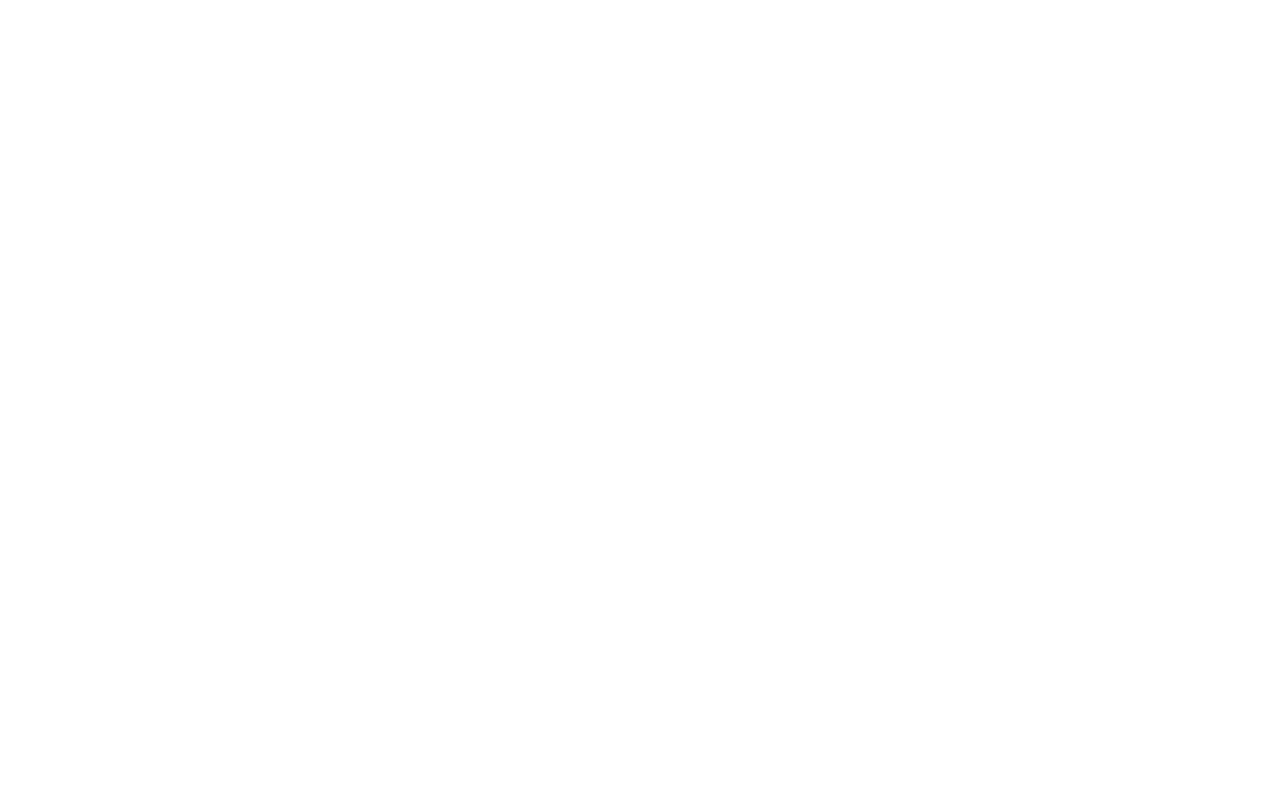
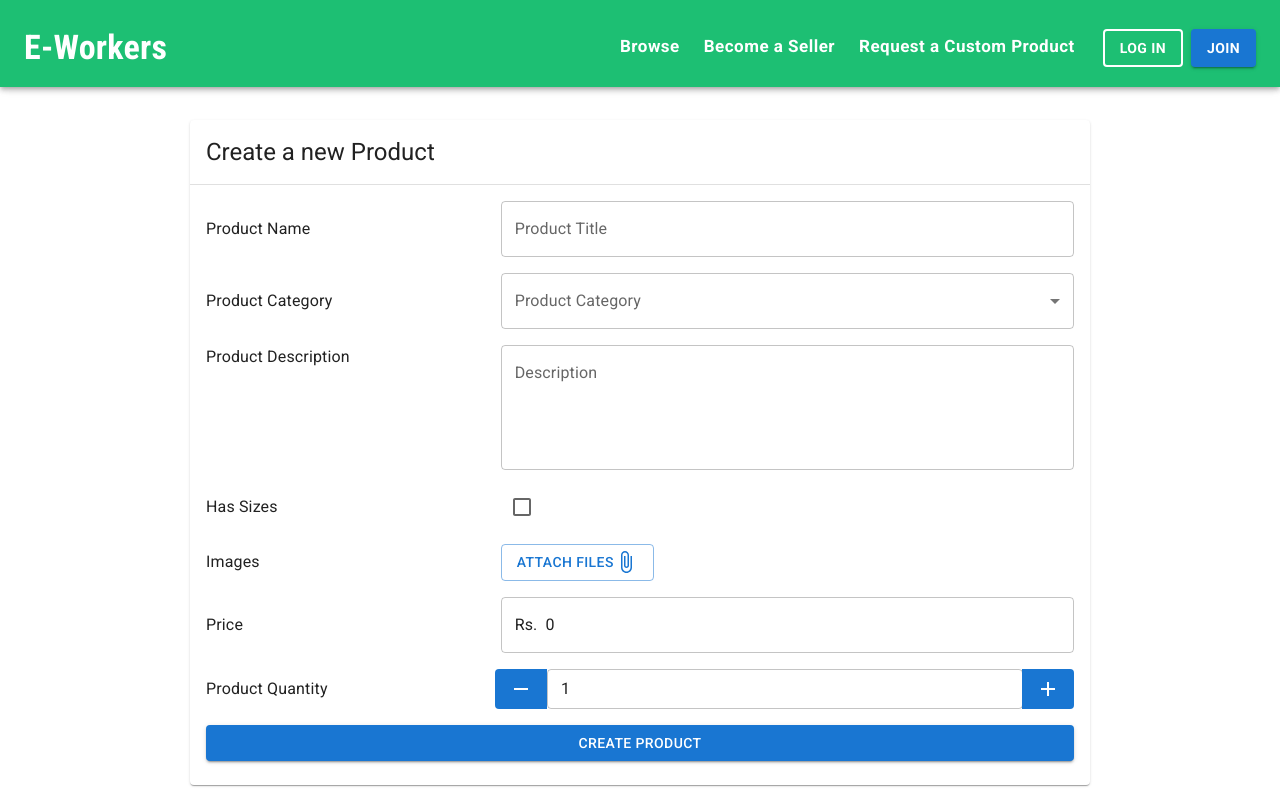
Before and after one commit to bilal42011/Ecommerce-Platform-For-Customized-Products, a React (Create React App) app: page /sellerprofile/1/products/create in a window 1280 px wide. Before the commit this address had no page. Shown: the top 800 px of the page. Built offline with nearby package versions, Linux system fonts and the light colour scheme.

Commit message:
added product management ui

```diff
--- /dev/null
+++ b/src/Components/FileChooser.js
@@ -0,0 +1,39 @@
+import AttachFile from "@mui/icons-material/AttachFile";
+import { Button, Stack, Typography } from "@mui/material";
+
+export default function FileChooser({ value, onChange, accept = "*" }) {
+  return (
+    <Stack
+      direction={"row"}
+      component="label"
+      alignItems="center"
+      htmlFor="attachments-button"
+      sx={{ position: "relative" }}
+    >
+      <Button variant="outlined" sx={{ maxWidth: "sm" }}>
+        Attach Files
+        <AttachFile />
+      </Button>
+      {value.map((e, i) => (
+        <Typography key={i} variant="caption" ml={1}>
+          {e.name},
+        </Typography>
+      ))}
+      <input
+        accept={accept}
+        id="attachments-button"
+        multiple
+        type="file"
+        style={{
+          position: "absolute",
+          top: 0,
+          left: 0,
+          width: "100%",
+          height: "100%",
+          opacity: 0,
+        }}
+        onChange={onChange}
+      />
+    </Stack>
+  );
+}
--- /dev/null
+++ b/src/Components/SellerProductForm.js
@@ -0,0 +1,162 @@
+import {
+  Button,
+  Card,
+  CardContent,
+  CardHeader,
+  Checkbox,
+  Divider,
+  FormControl,
+  Grid,
+  InputLabel,
+  MenuItem,
+  Select,
+  Stack,
+  TextField,
+  Typography,
+} from "@mui/material";
+import { useState } from "react";
+import FileChooser from "./FileChooser";
+import QuantityInput from "./QuantityInput/QuantityInput";
+
+const GridLabel = ({ children, ...props }) => {
+  return (
+    <Grid item xs={12} sm={4} {...props}>
+      <Typography>{children}</Typography>
+    </Grid>
+  );
+};
+
+export default function SellerProductForm({
+  product: propsProduct,
+  formTitle = "Create a new Product",
+}) {
+  const [product, setProduct] = useState(
+    propsProduct || {
+      title: "",
+      description: "",
+      category: "",
+      images: [],
+      sizes: [],
+      price: 0,
+      quantity: 0,
+    }
+  );
+
+  const onFormSubmit = (e) => {
+    e.preventDefault();
+    console.log(product);
+  };
+
+  const gridControlParams = {
+    item: true,
+    xs: 12,
+    sm: 8,
+  };
+
+  return (
+    <Card
+      component="form"
+      sx={{ maxWidth: "md", m: "auto" }}
+      onSubmit={onFormSubmit}
+    >
+      <CardHeader title={formTitle} />
+      <Divider />
+      <CardContent component={Grid} container spacing={2} alignItems="center">
+        <GridLabel>Product Name</GridLabel>
+
+        <Grid {...gridControlParams}>
+          <TextField
+            fullWidth
+            label="Product Title"
+            value={product.title}
+            onChange={(e) => setProduct({ ...product, title: e.target.value })}
+          />
+        </Grid>
+        <GridLabel>Product Category</GridLabel>
+        <Grid {...gridControlParams}>
+          <FormControl sx={{ flex: 2 }} fullWidth>
+            <InputLabel id="city-chooser-label">Product Category</InputLabel>
+            <Select
+              labelId="city-chooser-label"
+              id="city-chooser"
+              value={product.category}
+              label="Choose Category"
+              onChange={(e) =>
+                setProduct({ ...product, category: e.target.value })
+              }
+              fullWidth
+            >
+              <MenuItem value={"Wood Works"}>Wood Works</MenuItem>
+              <MenuItem value={"Iron Works"}>Iron Works</MenuItem>
+              <MenuItem value={"Grocerry"}>Grocerry</MenuItem>
+            </Select>
+          </FormControl>
+        </Grid>
+        <GridLabel sx={{ alignSelf: "flex-start" }}>
+          Product Description
+        </GridLabel>
+        <Grid {...gridControlParams}>
+          <TextField
+            fullWidth
+            label="Description"
+            multiline
+            rows={4}
+            value={product.description}
+            onChange={(e) =>
+              setProduct({ ...product, description: e.target.value })
+            }
+          />
+        </Grid>
+        <GridLabel>Has Sizes</GridLabel>
+        <Grid {...gridControlParams}>
+          <Stack direction="row">
+            <Checkbox />
+          </Stack>
+        </Grid>
+
+        <GridLabel>Images</GridLabel>
+        <Grid {...gridControlParams}>
+          <FileChooser
+            value={product.images}
+            onChange={(e) =>
+              setProduct({ ...product, images: [...e.target.files] })
+            }
+            accept="image/*"
+          />
+        </Grid>
+        <GridLabel>Price</GridLabel>
+        <Grid {...gridControlParams}>
+          <TextField
+            fullWidth
+            sx={{ flex: 2 }}
+            type={"number"}
+            inputMode="numeric"
+            value={product.price}
+            onChange={(e) =>
+              setProduct({ ...product, price: e.target.value * 1 })
+            }
+            inputProps={{
+              min: 0,
+            }}
+            InputProps={{
+              startAdornment: <Typography sx={{ mr: 1 }}>Rs. </Typography>,
+            }}
+          ></TextField>
+        </Grid>
+        <Grid item xs={12}>
+          <QuantityInput
+            value={product.quantity}
+            onChange={(e) => setProduct({ ...product, quantity: e })}
+            label="Product Quantity"
+            sx={{ width: "100%" }}
+          />
+        </Grid>
+        <Grid item xs={12}>
+          <Button type="submit" fullWidth variant="contained">
+            Create Product
+          </Button>
+        </Grid>
+      </CardContent>
+    </Card>
+  );
+}
--- /dev/null
+++ b/src/Pages/CreateProduct.js
@@ -0,0 +1,10 @@
+import { Container } from "@mui/system";
+import SellerProductForm from "../Components/SellerProductForm";
+
+export default function CreateProduct() {
+  return (
+    <Container maxWidth="xl" sx={{ mt: 15 }}>
+      <SellerProductForm />
+    </Container>
+  );
+}
--- /dev/null
+++ b/src/Pages/EditProduct.js
@@ -0,0 +1,79 @@
+import { Container } from "@mui/system";
+import { useParams } from "react-router-dom";
+import SellerProductForm from "../Components/SellerProductForm";
+const products = [
+  {
+    id: 12312,
+    image:
+      "https://cdn.shopify.com/s/files/1/2980/5140/products/LoomSolar2rowDesign4PanelStand375watt_2.jpg?v=1624973202",
+    ownername: "user3385",
+    title: "Solar Panel Stand",
+    rating: 4,
+    description:
+      "The flat roof solar panel mounting system Solar triangular bracket, with innovative triangular to save cost both on installation and transportation. It is installed directly on a rooftop or pre-made concrete cement block. All kinds of panels can be installed which will save time for your project.",
+    price: 4999,
+    url: "/products/solar-panel-stand",
+    category: "",
+    images: [],
+    quantity: 0,
+  },
+  {
+    id: 23424,
+    image:
+      "https://image.made-in-china.com/202f0j00dcNiRtCWrkob/Aluminum-Alloy-Solar-Rail-Solar-Panel-Module-Stand-Bracket.jpg",
+    ownername: "user3385",
+    title: "Solar Panel Stand",
+    rating: 4,
+    description:
+      "The flat roof solar panel mounting system Solar triangular bracket, with innovative triangular to save cost both on installation and transportation. It is installed directly on a rooftop or pre-made concrete cement block. All kinds of panels can be installed which will save time for your project.",
+    price: 4999,
+    url: "/products/solar-panel-stand",
+    category: "",
+    images: [],
+    quantity: 0,
+  },
+  {
+    id: 3542,
+    image:
+      "https://5.imimg.com/data5/YY/QQ/MY-4005949/solar-panel-stand-500x500.jpg",
+    ownername: "user3385",
+    title: "Solar Panel Stand",
+    rating: 4,
+    description:
+      "The flat roof solar panel mounting system Solar triangular bracket, with innovative triangular to save cost both on installation and transportation. It is installed directly on a rooftop or pre-made concrete cement block. All kinds of panels can be installed which will save time for your project.",
+    price: 4999,
+    url: "/products/solar-panel-stand",
+    category: "",
+    images: [],
+    quantity: 0,
+  },
+  {
+    id: 2345,
+    image:
+      "https://s.alicdn.com/@sc04/kf/H2e7f5b3f0b9945baa1e49e747c996b51w.jpg_300x300.jpg",
+    ownername: "user3385",
+    title: "Solar Panel Stand",
+    rating: 4,
+    description:
+      "The flat roof solar panel mounting system Solar triangular bracket, with innovative triangular to save cost both on installation and transportation. It is installed directly on a rooftop or pre-made concrete cement block. All kinds of panels can be installed which will save time for your project.",
+    price: 4999,
+    url: "/products/solar-panel-stand",
+    category: "",
+    images: [],
+    quantity: 0,
+  },
+];
+
+export default function EditProduct() {
+  const product_id = useParams().product_id * 1;
+
+  const product = products.find((elem) => elem.id === product_id);
+
+  console.log(product, product_id);
+
+  return (
+    <Container maxWidth="xl" sx={{ mt: 15 }}>
+      <SellerProductForm product={product} />
+    </Container>
+  );
+}
--- a/src/components/ProductCard.js
+++ b/src/components/ProductCard.js
@@ -23,6 +23,7 @@
 export default function ProductCard({ product, showActions }) {
   const [anchorElem, setAnchorElem] = useState(null);
 
+  const handleProductDelete = (e) => {};
   const actionsMenu = (
     <Menu
       anchorEl={anchorElem}
@@ -39,8 +40,13 @@
       open={anchorElem !== null}
       onClose={() => setAnchorElem(null)}
     >
-      <MenuItem>Edit</MenuItem>
-      <MenuItem>Delete</MenuItem>
+      <MenuItem>
+        <Link style={{ color: "inherit" }} to={`products/${product.id}/edit`}>
+          {" "}
+          Edit
+        </Link>
+      </MenuItem>
+      <MenuItem onClick={handleProductDelete}>Delete</MenuItem>
     </Menu>
   );
 
--- a/src/components/QuantityInput/QuantityInput.js
+++ b/src/components/QuantityInput/QuantityInput.js
@@ -9,35 +9,41 @@
 import RemoveIcon from "@mui/icons-material/Remove";
 import { useState } from "react";
 
-export default function QuantityInput({ label = "Quantity", value, onChange }) {
+export default function QuantityInput({
+  label = "Quantity",
+  value = 1,
+  onChange,
+  sx,
+}) {
   const [quantity, setQuantity] = useState(value || 1);
 
   const increment = () => {
     setQuantity((old) => {
+      onChange && onChange(old * 1 + 1);
       return old * 1 + 1;
     });
-    onChange && onChange(quantity);
   };
 
   const decrement = () => {
     setQuantity((old) => {
-      if (old <= 1) return old;
-      return old - 1;
+      let newValue = 0;
+      if (old <= 1) newValue = old;
+      newValue = old - 1;
+      onChange && onChange(newValue);
+      return newValue;
     });
-    onChange && onChange(quantity);
   };
 
   const change = (value) => {
-    setQuantity((old) => {
-      if (value < 1) return old;
-      return value;
-    });
+    if (value > 1) {
+      setQuantity(value);
+    }
 
-    onChange && onChange(quantity);
+    onChange && onChange(value);
   };
 
   return (
-    <FormControl sx={{ flexDirection: "row", alignItems: "center" }}>
+    <FormControl sx={{ flexDirection: "row", alignItems: "center", ...sx }}>
       <FormLabel sx={{ flex: 1, color: "inherit" }}>{label}</FormLabel>
       <ButtonGroup sx={{ flex: 2 }}>
         <Button variant="contained" disableElevation onClick={decrement}>
--- a/src/index.js
+++ b/src/index.js
@@ -10,6 +10,8 @@
 import RequestCustomProduct from "./Pages/RequestCustomProduct";
 import ViewBuyerRequests from "./Pages/ViewBuyerRequests";
 import UserProfile from "./Pages/UserProfile";
+import CreateProduct from "./Pages/CreateProduct";
+import EditProduct from "./Pages/EditProduct";
 
 const root = ReactDOM.createRoot(document.getElementById("root"));
 
@@ -24,9 +26,17 @@
         <Route path="login" element={<LogIn />} />
         <Route path="signup" element={<SignUp />} />
         <Route path="search" element={<SearchResultsPage />} />
-        <Route path="products/*" element={<ProductPage />} />
+        <Route path="products/:product_id" element={<ProductPage />} />
         <Route path="buyers-requests" element={<ViewBuyerRequests />} />
         <Route path="sellerprofile/:userId" element={<UserProfile />} />
+        <Route
+          path="sellerprofile/:userId/products/create"
+          element={<CreateProduct />}
+        />
+        <Route
+          path="sellerprofile/:userId/products/:product_id/edit"
+          element={<EditProduct />}
+        />
       </Route>
     </Routes>
   </Router>
```
Also changed, not shown: src/Pages/RequestCustomProduct.js (+8 -35 lines).
